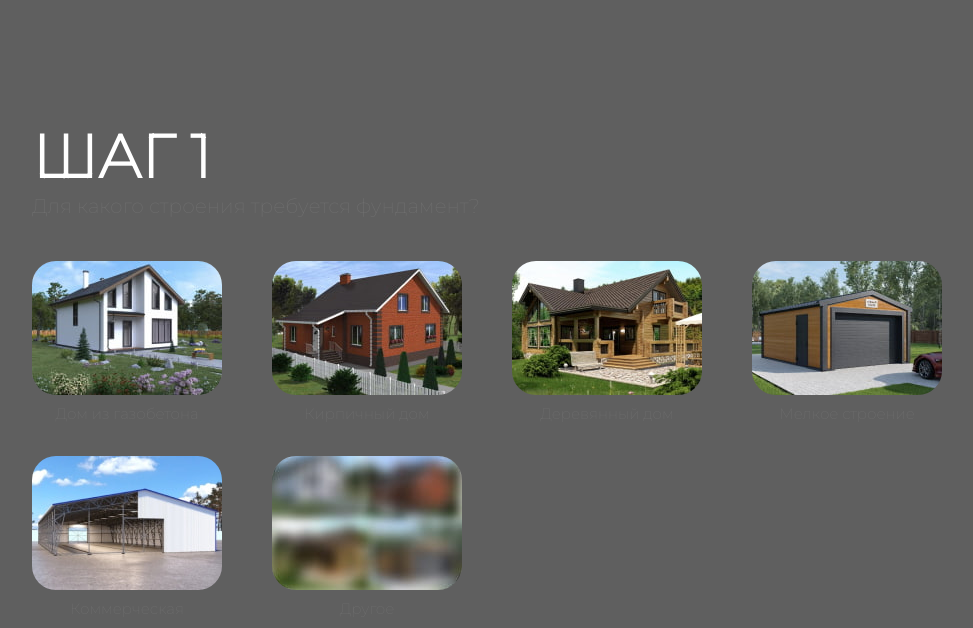
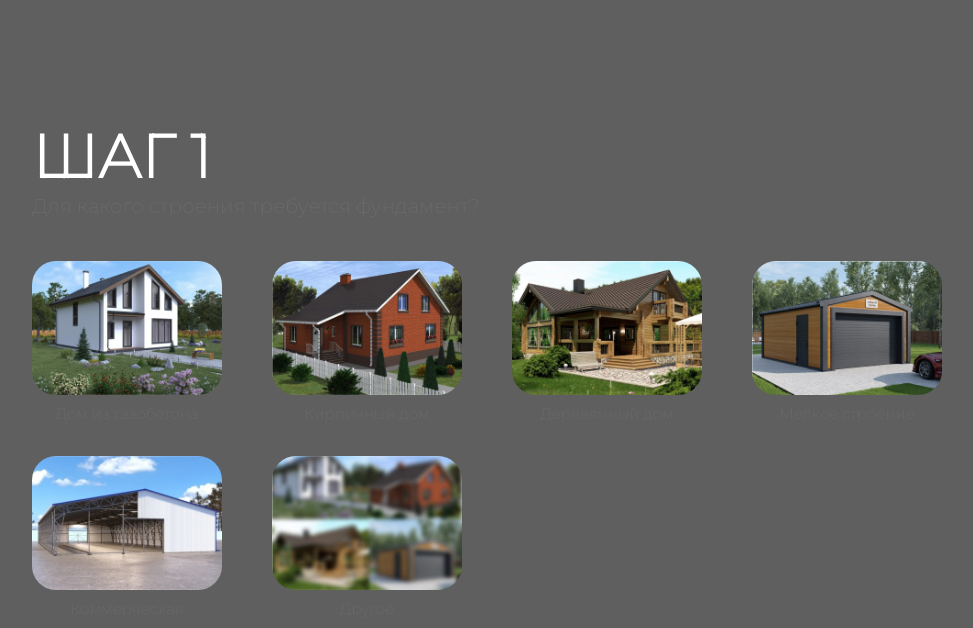
Before and after one commit to Sink1234/quiz, a Next.js app: page /quiz in a window 1280 px wide. Shown: the top 628 px of the page, without its empty margins (108-1081 px from the left). Built offline with nearby package versions, Linux system fonts and the light colour scheme.

Commit message:
Update quiz.js

```diff
--- a/pages/quiz.js
+++ b/pages/quiz.js
@@ -11,16 +11,16 @@
 
 export function getServerSideProps() {
   const exercises = [
-    { id: 0, title: "Дом из газобетона", imageUrl: "/beton.jpg" },
-    { id: 1, title: "Кирпичный дом", imageUrl: "/kirpich.jpg" },
-    { id: 2, title: "Деревянный дом", imageUrl: "/wood.jpg" },
-    { id: 3, title: "Мелкое строение", imageUrl: "/small.jpg" },
+    { id: 0, title: "Дом из газобетона", imageUrl: "/beton.jpeg" },
+    { id: 1, title: "Кирпичный дом", imageUrl: "/kirpich.jpeg" },
+    { id: 2, title: "Деревянный дом", imageUrl: "/wood.jpeg" },
+    { id: 3, title: "Мелкое строение", imageUrl: "/small.jpeg" },
     {
       id: 4,
       title: "Коммерческая недвижимость",
-      imageUrl: "/commerce.jpg",
+      imageUrl: "/commerce.jpeg",
     },
-    { id: 5, title: "Другое", imageUrl: "/other.jpg" },
+    { id: 5, title: "Другое", imageUrl: "/other.jpeg" },
   ];
 
   return {
```
